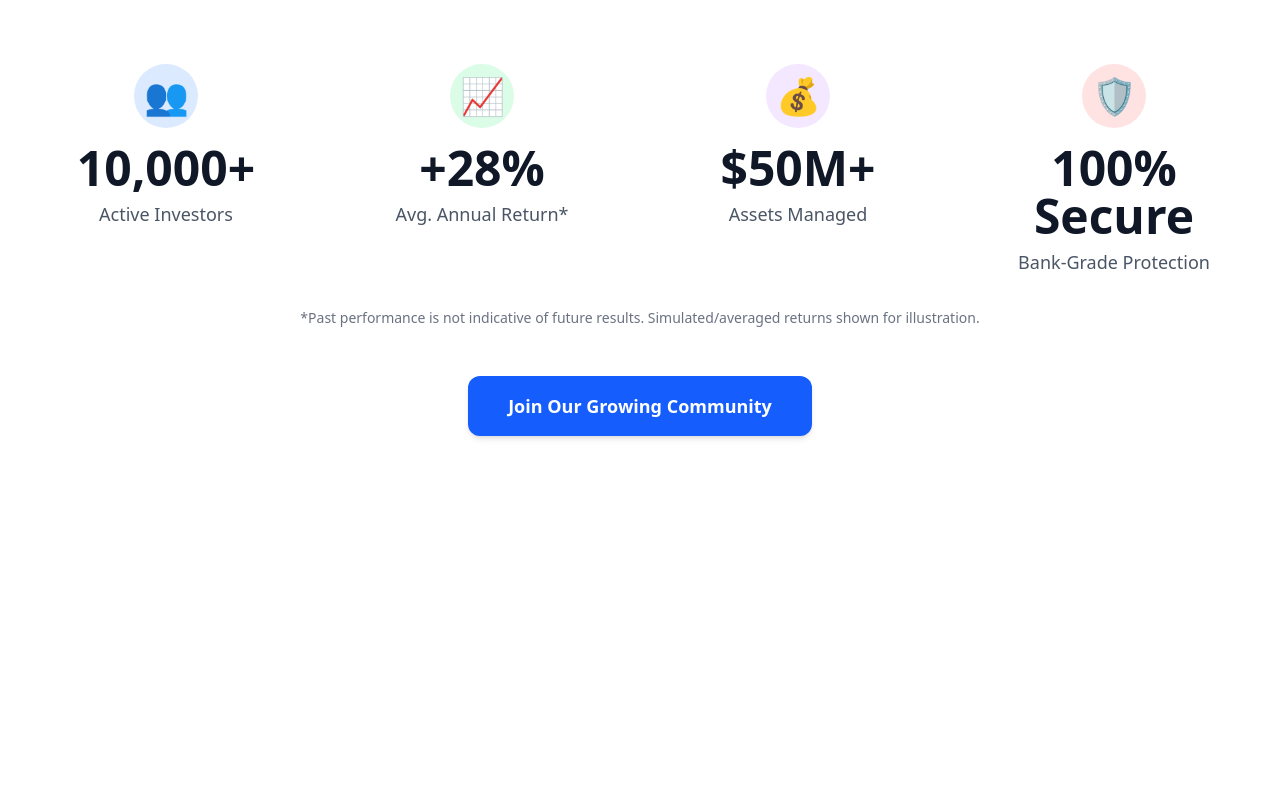
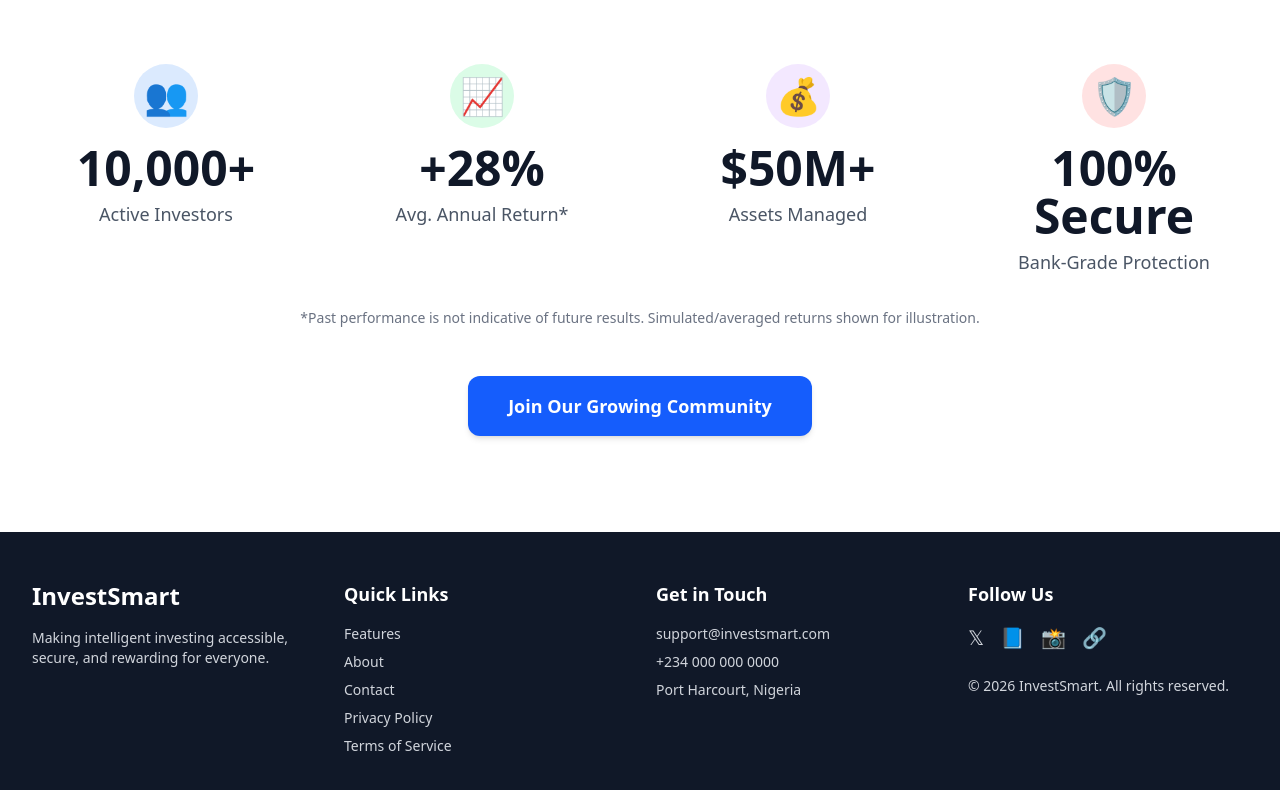
Before and after one commit to sommygee/investment-landing, a React (Vite) app: page / in a window 1280 px wide. Shown: the part 1501-2291 px from the top of the page. Before the commit the page ends 2033 px from the top, so only its background shows below. Built offline with nearby package versions, Linux system fonts and the light colour scheme.

Commit message:
added the footer

```diff
--- a/src/App.tsx
+++ b/src/App.tsx
@@ -197,6 +197,58 @@ function App() {
             </div>
           </div>
         </section>
+        {/* Footer */}
+<footer className="bg-gray-900 text-gray-300 py-12">
+  <div className="max-w-7xl mx-auto px-4 sm:px-6 lg:px-8">
+    <div className="grid md:grid-cols-4 gap-8">
+      {/* Brand & Description */}
+      <div>
+        <a href="/" className="text-2xl font-bold text-white mb-4 inline-block">
+          InvestSmart
+        </a>
+        <p className="text-sm">
+          Making intelligent investing accessible, secure, and rewarding for everyone.
+        </p>
+      </div>
+
+      {/* Quick Links */}
+      <div>
+        <h4 className="text-lg font-semibold text-white mb-4">Quick Links</h4>
+        <ul className="space-y-2 text-sm">
+          <li><a href="#features" className="hover:text-white transition-colors">Features</a></li>
+          <li><a href="#about" className="hover:text-white transition-colors">About</a></li>
+          <li><a href="#contact" className="hover:text-white transition-colors">Contact</a></li>
+          <li><a href="/privacy" className="hover:text-white transition-colors">Privacy Policy</a></li>
+          <li><a href="/terms" className="hover:text-white transition-colors">Terms of Service</a></li>
+        </ul>
+      </div>
+
+      {/* Contact */}
+      <div>
+        <h4 className="text-lg font-semibold text-white mb-4">Get in Touch</h4>
+        <ul className="space-y-2 text-sm">
+          <li>support@investsmart.com</li>
+          <li>+234 000 000 0000</li>
+          <li>Port Harcourt, Nigeria</li>
+        </ul>
+      </div>
+
+      {/* Social & Copyright */}
+      <div>
+        <h4 className="text-lg font-semibold text-white mb-4">Follow Us</h4>
+        <div className="flex space-x-4 mb-6">
+          <a href="#" className="hover:text-white transition-colors text-xl">𝕏</a>
+          <a href="#" className="hover:text-white transition-colors text-xl">📘</a>
+          <a href="#" className="hover:text-white transition-colors text-xl">📸</a>
+          <a href="#" className="hover:text-white transition-colors text-xl">🔗</a>
+        </div>
+        <p className="text-sm">
+          © {new Date().getFullYear()} InvestSmart. All rights reserved.
+        </p>
+      </div>
+    </div>
+  </div>
+</footer>
       </main>
     </div>
   );
```
